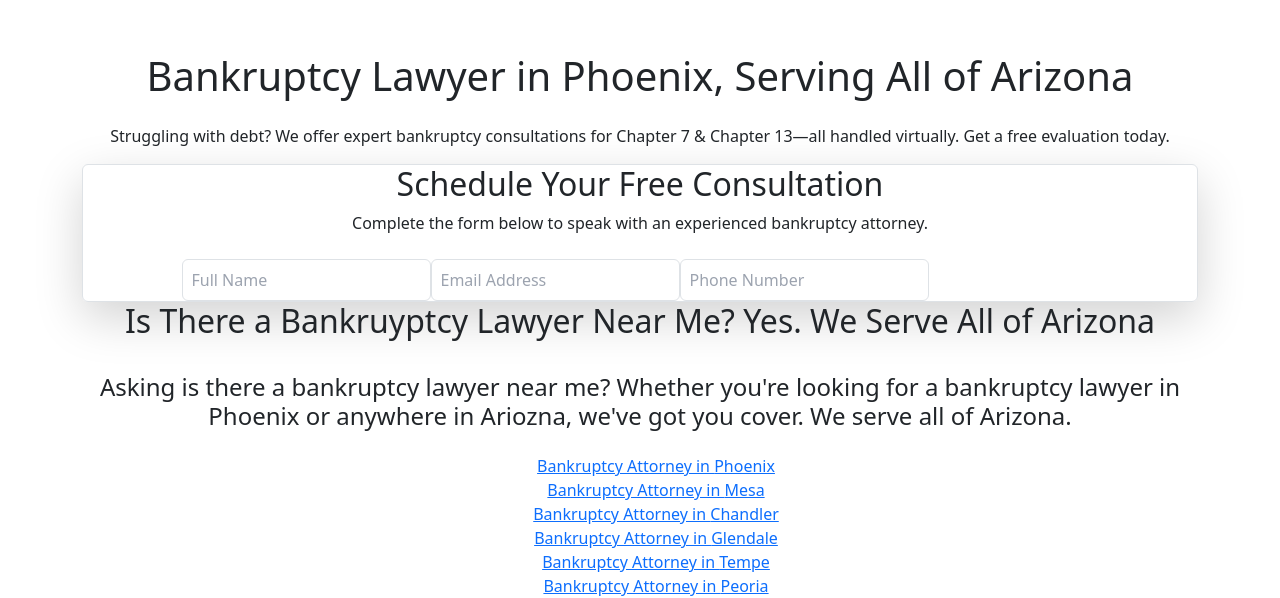
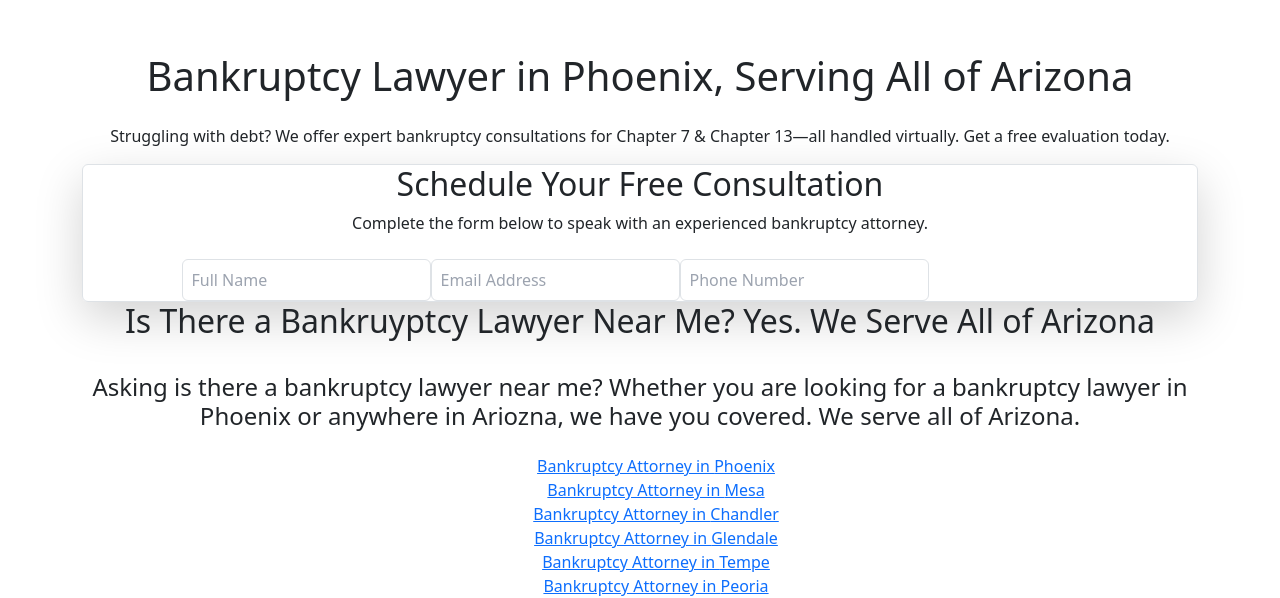
Before and after one commit to caseyy2003/next.js-az-gyr-bksite, a Next.js app: page / in a window 1280 px wide. Shown: the part 204-802 px from the top of the page. Built offline with nearby package versions, Linux system fonts and the light colour scheme.

Commit message:
fixing stupid eslint rules

```diff
--- a/src/app/page.tsx
+++ b/src/app/page.tsx
@@ -33,7 +33,7 @@ const HomePage = () => {
         {/* Service Areas */}
         <h2 className="text-2xl font-semibold mt-12">Is There a Bankruyptcy Lawyer Near Me? Yes. We Serve All of Arizona</h2>
         <br />
-        <h4 className="text-lg mb-4">Asking is there a bankruptcy lawyer near me? Whether you're looking for a bankruptcy lawyer in Phoenix or anywhere in Ariozna, we've got you cover. We serve all of Arizona. </h4>
+        <h4 className="text-lg mb-4">Asking is there a bankruptcy lawyer near me? Whether you are looking for a bankruptcy lawyer in Phoenix or anywhere in Ariozna, we have you covered. We serve all of Arizona. </h4>
 
         <ul className="grid grid-cols-2 md:grid-cols-3 gap-2">
           {serviceAreas.map((area) => (
```
